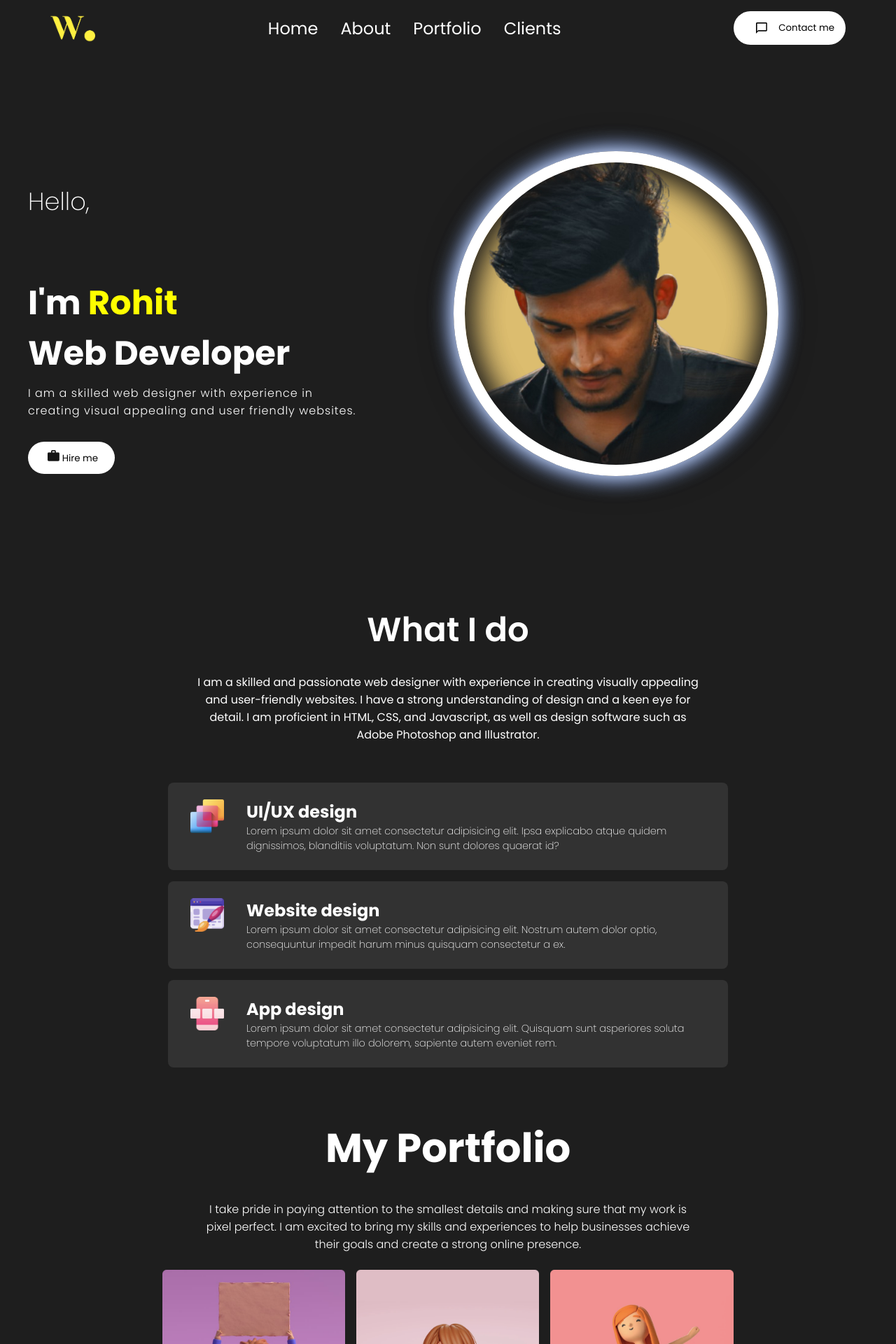
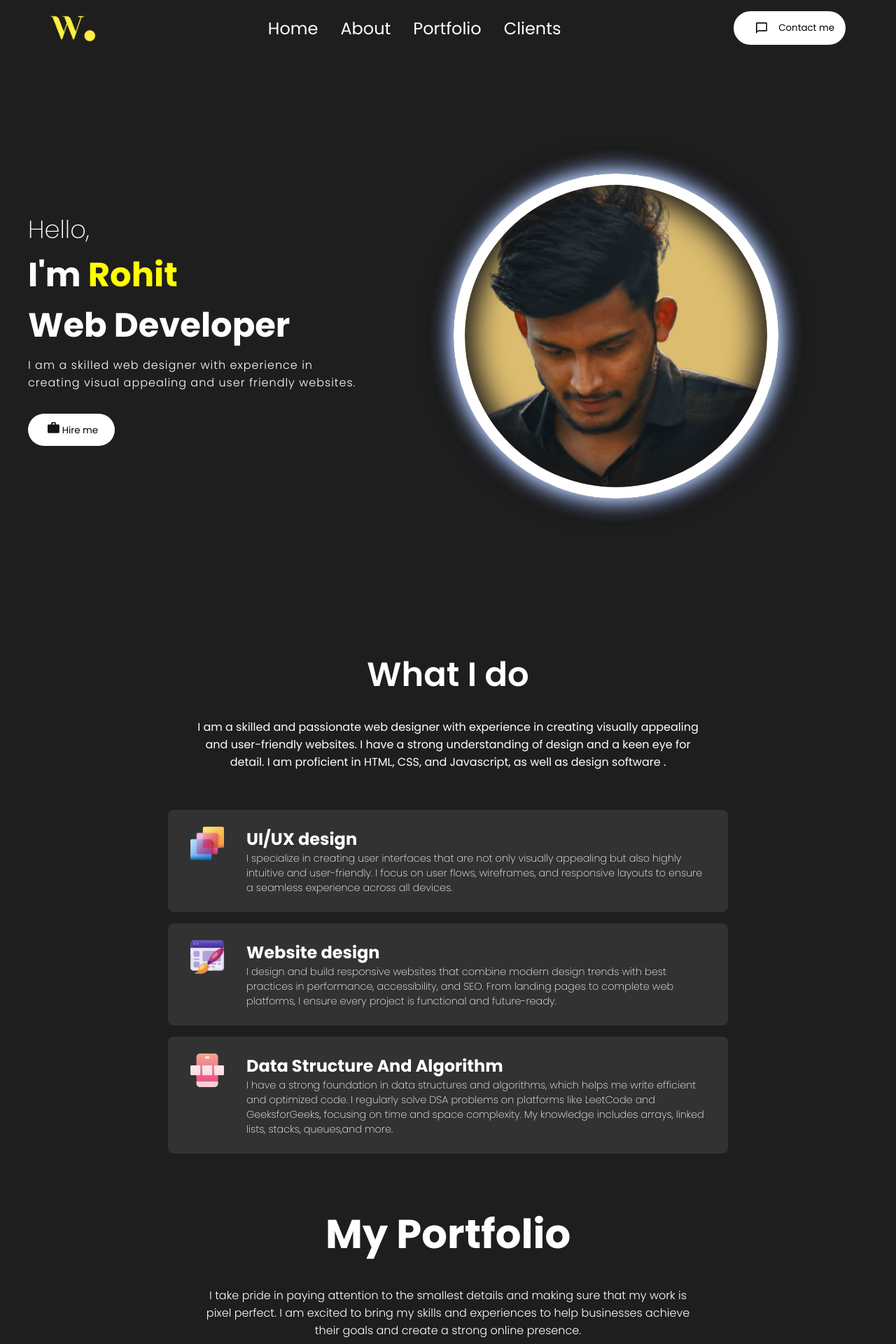
Before and after one commit to 91625Rk/Portfolio, a React (Vite) app: page / in a window 1280 px wide. Shown: the top 1920 px of the page at 70% size. Built offline with nearby package versions, Linux system fonts and the light colour scheme.

Commit message:
Configure for github pages

```diff
--- a/package.json
+++ b/package.json
@@ -1,4 +1,5 @@
 {
+  "homepage": "https://91625Rk.github.io/My-Portfolio",
   "name": "porfolio",
   "private": true,
   "version": "0.0.0",
@@ -7,7 +8,8 @@
     "dev": "vite",
     "build": "vite build",
     "lint": "eslint .",
-    "preview": "vite preview"
+    "preview": "vite preview",
+    "deploy": "npm run build && gh-pages -d dist"
   },
   "dependencies": {
     "@emailjs/browser": "^4.4.1",
--- a/src/components/Contact/Contact.css
+++ b/src/components/Contact/Contact.css
@@ -87,4 +87,5 @@ background-color: rgb(40, 40, 40);
     height: 3rem;
     width:3rem;
     margin: 0 0.75rem;
+    cursor: pointer;
 }
--- a/src/components/Contact/Contact.jsx
+++ b/src/components/Contact/Contact.jsx
@@ -1,14 +1,14 @@
-import './Contact.css'
-import adobe from '../../assets/adobe.png'
-import microsoft from '../../assets/microsoft.png'
-import Facebook from '../../assets/Facebook.png'
-import Walmart from '../../assets/walmart.png'
-import facebookicon from '../../assets/facebook-icon.png'
-import twittericon from '../../assets/twitter.png'
-import  YoutubeIcon from '../../assets/youtube.png'
-import Instagramicon from '../../assets/instagram.png'
-import emailjs from '@emailjs/browser';
-import { useRef } from 'react'
+import "./Contact.css";
+import adobe from "../../assets/adobe.png";
+import microsoft from "../../assets/microsoft.png";
+import Facebook from "../../assets/Facebook.png";
+import Walmart from "../../assets/walmart.png";
+import facebookicon from "../../assets/facebook-icon.png";
+import twittericon from "../../assets/twitter.png";
+import YoutubeIcon from "../../assets/youtube.png";
+import Instagramicon from "../../assets/instagram.png";
+import emailjs from "@emailjs/browser";
+import { useRef } from "react";
 
 const Contact = () => {
   const form = useRef();
@@ -16,57 +16,107 @@ const Contact = () => {
     e.preventDefault();
 
     emailjs
-      .sendForm('service_tb53xpx', 'template_qdrfizr', form.current, {
-        publicKey: '7gOIbE_KVrnd875mjCu4e',
+      .sendForm("service_tb53xpx", "template_qdrfizr", form.current, {
+        publicKey: "7gOIbE_KVrnd875mjCu4e",
       })
       .then(
         () => {
-          console.log('SUCCESS!');
+          console.log("SUCCESS!");
         },
         (error) => {
-          console.log('FAILED...', error.text);
-        },
+          console.log("FAILED...", error.text);
+        }
       );
   };
 
   return (
-    <div><>
+    <div>
+      <>
         <section className="contentpage">
           <div id="clients">
             <h1 className="heading">My Clients</h1>
-    <p className="desc">I have had the opportunity to work a diverse group of companies.
+            <p className="desc">
+              I have had the opportunity to work a diverse group of companies.
               Some of the notable companies I have worked with includes
             </p>
             <div className="clientimgs">
-        <img src={Walmart}alt="clients" className="clientimg" />
-         <img src=  {adobe} alt="clients" className="clientimg" />
-          <img src= {microsoft} alt="clients" className="clientimg" />
-           <img src= {Facebook} alt="clients" className="clientimg" />
+              <img src={Walmart} alt="clients" className="clientimg" />
+              <img src={adobe} alt="clients" className="clientimg" />
+              <img src={microsoft} alt="clients" className="clientimg" />
+              <img src={Facebook} alt="clients" className="clientimg" />
             </div>
           </div>
           <div id="contact">
             <h1 className="contactpagetitle">Contact Me</h1>
-    <span className="contactdesc">Please fill out the form below to discuss any work opportunities</span>
+            <span className="contactdesc">
+              Please fill out the form below to discuss any work opportunities
+            </span>
           </div>
-        <form action="" className="contactform" ref={form} onSubmit={sendEmail}>
-            <input type="text" className='name' placeholder='Your name' name='title' />
-            <input type="email" className="email" placeholder='Your email' name='email' />
-            <textarea name="message" id="" rows={5} className='msg'placeholder='Your message'></textarea>
-            <button className="submitbtn" value='send'> Submit</button>
+          <form
+            action=""
+            className="contactform"
+            ref={form}
+            onSubmit={sendEmail}
+          >
+            <input
+              type="text"
+              className="name"
+              placeholder="Your name"
+              name="title"
+            />
+            <input
+              type="email"
+              className="email"
+              placeholder="Your email"
+              name="email"
+            />
+            <textarea
+              name="message"
+              id=""
+              rows={5}
+              className="msg"
+              placeholder="Your message"
+            ></textarea>
+            <button className="submitbtn" value="send">
+              {" "}
+              Submit
+            </button>
 
             <div className="links">
-                <img src= {facebookicon} alt="" className="link" />
-                <img src= {twittericon}  alt="" className="link" />
-                <img src= {YoutubeIcon}  alt="" className="link" />
-                <img src= {Instagramicon}  alt="" className="link" />
+              <a
+                href="https://www.facebook.com/singh.rohit.628812/"
+                target="_blank"
+                rel="noopener noreferrer"
+              >
+                <img src={facebookicon} alt="" className="link" />
+              </a>
+              <a
+                href="https://www.facebook.com/yourprofile"
+                target="_blank"
+                rel="noopener noreferrer"
+              >
+                <img src={twittericon} alt="" className="link" />
+              </a>
+              <a
+                href="https://www.youtube.com/@lofi_world_4.7"
+                target="_blank"
+                rel="noopener noreferrer"
+              >
+                <img src={YoutubeIcon} alt="" className="link" />
+              </a>
+              <a
+                href="https://www.instagram.com/rohit.____2/"
+                target="_blank"
+                rel="noopener noreferrer"
+              >
+                <img src={Instagramicon} alt="" className="link" />
+              </a>
             </div>
           </form>
+        </section>
+      </>
+    </div>
+  );
+};
 
-    </section>
-
-
-    </></div>
-  )
-}
-
-export default Contact
+export default Contact;
--- a/src/components/Intro/Intro.css
+++ b/src/components/Intro/Intro.css
@@ -1,13 +1,14 @@
 .intro{
-    height: calc(100vh - 4rem);
+    min-height: calc(100vh - 4rem);
     width: 100vw;
     max-width:75rem;
     overflow: hidden;
     margin: 0 auto;
     position: relative;
+
 }
 .intro-img{
-     aspect-ratio: 1;
+    aspect-ratio: 1;
     position: absolute;
     border-radius: 50%;
     top: 50%;
@@ -44,7 +45,6 @@
 .introcontent{
     height: 100vh;
     width: 100vw;
-
     display: flex;
     flex-direction: column;
     justify-content: center;
@@ -90,7 +90,7 @@
 }
 @media  only screen and (max-width:760px) {
     .intro{
-        height: auto;
+        height: auto    ;
         padding: 2rem 1rem;
         flex-direction: column;
         align-items: center;
--- a/src/components/Intro/Intro.jsx
+++ b/src/components/Intro/Intro.jsx
@@ -1,6 +1,5 @@
 import React from "react";
 import "./Intro.css";
-import profile from "../../assets/profile.png";
 import hireme from "../../assets/hireme.png";
 import { Link } from "react-scroll";
 const Intro = () => {
@@ -9,7 +8,6 @@ const Intro = () => {
       <section className="intro">
         <div className="introcontent">
           <span className="hello">Hello,</span>
-          <br />
           <span className="introtext">
             I'm<span className="introname"> Rohit</span>
             <br />
@@ -27,7 +25,7 @@ const Intro = () => {
           </Link>
         </div>
         <div className="intro-img">
-          <img  alt="" className="profileimg" />
+          <img alt="" className="profileimg" />
         </div>
       </section>
     </>
--- a/src/components/Skills/Skills.jsx
+++ b/src/components/Skills/Skills.jsx
@@ -8,29 +8,28 @@ const Skills = () => {
    <section id='skills'>
     <span className='skilltitle'>What I do</span>
     <span className="skilldesc">I am a skilled and passionate web designer with experience in creating visually appealing and user-friendly websites.
-        I have a strong understanding of design and a keen eye for detail. I am proficient in HTML, CSS, and Javascript, as well as design software such as
-        Adobe Photoshop and Illustrator.
+        I have a strong understanding of design and a keen eye for detail. I am proficient in HTML, CSS, and Javascript, as well as design software .
         </span>
         <div className="skillbars">
             <div className="skillbar">
             <img src={uidesign} alt="" className = 'skillbar-img'/>
             <div className="skillbar-text">
                 <h2>UI/UX design</h2>
-                <p>Lorem ipsum dolor sit amet consectetur adipisicing elit. Ipsa explicabo atque quidem dignissimos, blanditiis voluptatum. Non sunt dolores quaerat id?</p>
+                <p>I specialize in creating user interfaces that are not only visually appealing but also highly intuitive and user-friendly. I focus on user flows, wireframes, and responsive layouts to ensure a seamless experience across all devices.</p>
             </div>
             </div>
         <div className="skillbar">
             <img src={webdesign} alt="" className='skillbar-img'/>
             <div className="skillbar-text">
                 <h2>Website design</h2>
-                <p>Lorem ipsum dolor sit amet consectetur adipisicing elit. Nostrum autem dolor optio, consequuntur impedit harum minus quisquam consectetur a ex.</p>
+                <p>I design and build responsive websites that combine modern design trends with best practices in performance, accessibility, and SEO. From landing pages to complete web platforms, I ensure every project is functional and future-ready.</p>
             </div>
         </div>
         <div className="skillbar">
             <img src={app} alt="" className='skillbar-img'/>
             <div className="skillbar-text">
-                <h2>App design</h2>
-                <p>Lorem ipsum dolor sit amet consectetur adipisicing elit. Quisquam sunt asperiores soluta tempore voluptatum illo dolorem, sapiente autem eveniet rem.</p>
+                <h2>Data Structure And Algorithm</h2>
+                <p>I have a strong foundation in data structures and algorithms, which helps me write efficient and optimized code. I regularly solve DSA problems on platforms like LeetCode and GeeksforGeeks, focusing on time and space complexity. My knowledge includes arrays, linked lists, stacks, queues,and more.</p>
             </div>
         </div>
         </div>
--- a/src/components/works/Works.css
+++ b/src/components/works/Works.css
@@ -33,6 +33,14 @@
     height: 20rem;
     margin: 0.5rem;
 }
+.workimg:hover{
+    height: 22rem;
+
+    transition: 0.8s;
+    transform: scale(1.23);
+     box-shadow: 0 13px 20px rgb(255, 152, 35);
+    cursor: pointer;
+}
 .worksbtn{
     background-color: white;
     color: black;
--- a/vite.config.js
+++ b/vite.config.js
@@ -5,6 +5,8 @@ import react from '@vitejs/plugin-react'
 export default defineConfig({
   plugins: [react()],
    build: {
-    outDir: 'dist'
+     base: '/My-Portfolio/',
+
+
   }
 })
```
Lines whose indentation alone changed are shown as unchanged.
